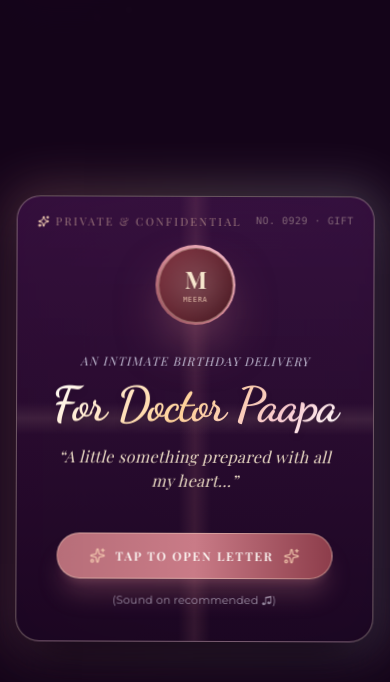
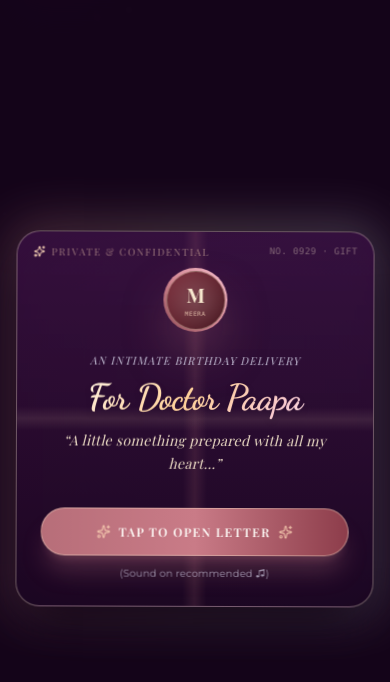
Before and after one commit to satheshk61/happy_birthday_meera, a React (Vite) app: page / in a window 390 px wide. Shown: the top 682 px of the page. Built offline with nearby package versions, Linux system fonts and the light colour scheme; a web font is replaced by a local one.

Commit message:
feat: add DigitalEnvelope.tsx

```diff
--- a/src/components/DigitalEnvelope.tsx
+++ b/src/components/DigitalEnvelope.tsx
@@ -67,30 +67,30 @@ export const DigitalEnvelope: React.FC<DigitalEnvelopeProps> = ({
         <div className="absolute -inset-2 bg-gradient-to-r from-[#b76e79]/40 via-[#f7e7ce]/30 to-[#e6e6fa]/30 rounded-3xl blur-xl opacity-75" />
 
         {/* Outer Envelope Body with Satin Ribbon and Beveled Borders */}
-        <div className="relative rounded-3xl p-8 md:p-11 border border-[#f7e7ce]/35 bg-gradient-to-b from-[#330c3d]/90 via-[#27092e]/95 to-[#190420]/95 backdrop-blur-2xl shadow-2xl shadow-[#100314]/95 overflow-hidden">
+        <div className="relative rounded-3xl p-6 sm:p-8 md:p-11 border border-[#f7e7ce]/35 bg-gradient-to-b from-[#330c3d]/90 via-[#27092e]/95 to-[#190420]/95 backdrop-blur-2xl shadow-2xl shadow-[#100314]/95 overflow-hidden">
           {/* Subtle Satin Ribbon Lines (Horizontal & Vertical cross) */}
-          <div className="absolute top-0 bottom-0 left-1/2 -translate-x-1/2 w-8 bg-gradient-to-r from-transparent via-[#b76e79]/15 to-transparent pointer-events-none" />
-          <div className="absolute left-0 right-0 top-1/2 -translate-y-1/2 h-8 bg-gradient-to-b from-transparent via-[#ffdab9]/10 to-transparent pointer-events-none" />
+          <div className="absolute top-0 bottom-0 left-1/2 -translate-x-1/2 w-6 sm:w-8 bg-gradient-to-r from-transparent via-[#b76e79]/15 to-transparent pointer-events-none" />
+          <div className="absolute left-0 right-0 top-1/2 -translate-y-1/2 h-6 sm:h-8 bg-gradient-to-b from-transparent via-[#ffdab9]/10 to-transparent pointer-events-none" />
 
           {/* Decorative Corner Filigree Stamps */}
-          <div className="absolute top-4 left-5 flex items-center gap-1.5 text-[#ffdab9]/50 font-serif-display text-[11px] tracking-[0.2em] uppercase">
-            <Sparkles className="w-3 h-3 text-[#ffdab9]" />
+          <div className="absolute top-3 sm:top-4 left-4 sm:left-5 flex items-center gap-1.5 text-[#ffdab9]/50 font-serif-display text-[10px] sm:text-[11px] tracking-[0.15em] sm:tracking-[0.2em] uppercase">
+            <Sparkles className="w-3 h-3 text-[#ffdab9] shrink-0" />
             <span>Private & Confidential</span>
           </div>
 
-          <div className="absolute top-4 right-5 text-[#f7e7ce]/40 font-mono text-[10px] tracking-wider">
+          <div className="absolute top-3 sm:top-4 right-4 sm:right-5 text-[#f7e7ce]/40 font-mono text-[9px] sm:text-[10px] tracking-wider">
             NO. 0929 · GIFT
           </div>
 
           {/* Golden Wax Seal Simulation with Monogram 'M' */}
-          <div className="flex justify-center mt-4 mb-7 relative z-10">
-            <div className="relative w-20 h-20 rounded-full bg-gradient-to-tr from-[#914d57] via-[#d48995] to-[#f4becc] p-[2.5px] shadow-2xl shadow-[#b76e79]/60 flex items-center justify-center transform group-hover:rotate-6 transition-transform">
+          <div className="flex justify-center mt-3 sm:mt-4 mb-5 sm:mb-7 relative z-10">
+            <div className="relative w-16 h-16 sm:w-20 sm:h-20 rounded-full bg-gradient-to-tr from-[#914d57] via-[#d48995] to-[#f4becc] p-[2.5px] shadow-2xl shadow-[#b76e79]/60 flex items-center justify-center transform group-hover:rotate-6 transition-transform">
               <div className="w-full h-full rounded-full bg-gradient-to-br from-[#772836] via-[#5c1a26] to-[#400e18] flex flex-col items-center justify-center border border-[#f7e7ce]/40 relative overflow-hidden">
                 <div className="absolute inset-0 bg-radial from-white/20 to-transparent pointer-events-none" />
-                <span className="font-serif-display font-bold text-2xl text-[#f7e7ce] drop-shadow tracking-tight">
+                <span className="font-serif-display font-bold text-xl sm:text-2xl text-[#f7e7ce] drop-shadow tracking-tight">
                   M
                 </span>
-                <span className="text-[7px] text-[#ffdab9]/80 font-mono tracking-widest uppercase">
+                <span className="text-[6px] sm:text-[7px] text-[#ffdab9]/80 font-mono tracking-widest uppercase">
                   MEERA
                 </span>
               </div>
@@ -98,32 +98,32 @@ export const DigitalEnvelope: React.FC<DigitalEnvelopeProps> = ({
           </div>
 
           {/* Typography */}
-          <div className="text-center space-y-2 relative z-10">
-            <p className="font-serif-display italic text-[#e6e6fa]/80 text-xs sm:text-sm tracking-widest uppercase">
+          <div className="text-center space-y-1 sm:space-y-2 relative z-10">
+            <p className="font-serif-display italic text-[#e6e6fa]/80 text-[11px] sm:text-sm tracking-widest uppercase">
               An Intimate Birthday Delivery
             </p>
 
-            <h1 className="font-script text-5xl sm:text-6xl md:text-7xl gold-foil-text font-bold tracking-tight py-1 drop-shadow-md">
+            <h1 className="font-script text-4xl sm:text-6xl md:text-7xl gold-foil-text font-bold tracking-tight py-1 drop-shadow-md">
               For {recipientName}
             </h1>
 
-            <p className="font-serif-display text-base sm:text-lg text-[#f7e7ce]/95 tracking-wide pt-1 italic font-light">
+            <p className="font-serif-display text-sm sm:text-lg text-[#f7e7ce]/95 tracking-wide pt-1 italic font-light px-2 leading-relaxed">
               “A little something prepared with all my heart…”
             </p>
           </div>
 
           {/* Tap to open button affordance */}
-          <div className="mt-8 pt-2 flex flex-col items-center justify-center relative z-10">
+          <div className="mt-6 sm:mt-8 pt-2 flex flex-col items-center justify-center relative z-10 w-full">
             <button
               type="button"
-              className="group relative px-8 py-3.5 rounded-full bg-gradient-to-r from-[#b76e79] via-[#c97b87] to-[#8d3d4b] hover:from-[#c57984] hover:to-[#9b4957] border border-[#f7e7ce]/40 text-[#fffdf9] text-xs sm:text-sm font-serif-display font-semibold tracking-[0.15em] uppercase shadow-xl shadow-[#b76e79]/30 transition-all duration-300 flex items-center gap-2.5 cursor-pointer active:scale-95"
+              className="w-full sm:w-auto min-h-[48px] px-6 sm:px-8 py-3.5 rounded-full bg-gradient-to-r from-[#b76e79] via-[#c97b87] to-[#8d3d4b] hover:from-[#c57984] hover:to-[#9b4957] border border-[#f7e7ce]/40 text-[#fffdf9] text-xs sm:text-sm font-serif-display font-semibold tracking-[0.12em] sm:tracking-[0.15em] uppercase shadow-xl shadow-[#b76e79]/30 transition-all duration-300 flex items-center justify-center gap-2 cursor-pointer active:scale-95"
             >
-              <Sparkles className="w-4 h-4 text-[#ffdab9] animate-pulse" />
+              <Sparkles className="w-3.5 h-3.5 sm:w-4 sm:h-4 text-[#ffdab9] animate-pulse shrink-0" />
               <span>Tap to Open Letter</span>
-              <Sparkles className="w-4 h-4 text-[#ffdab9] animate-pulse" />
+              <Sparkles className="w-3.5 h-3.5 sm:w-4 sm:h-4 text-[#ffdab9] animate-pulse shrink-0" />
             </button>
 
-            <span className="text-[11px] text-[#e6e6fa]/60 mt-3 font-sans">
+            <span className="text-[10px] sm:text-[11px] text-[#e6e6fa]/60 mt-2.5 sm:mt-3 font-sans">
               (Sound on recommended ♫)
             </span>
           </div>
```
